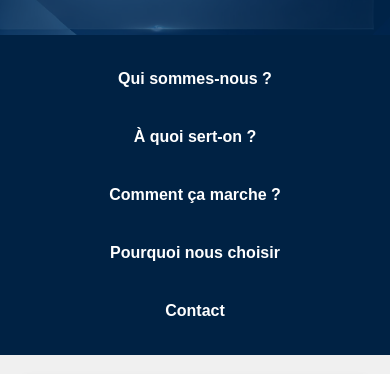
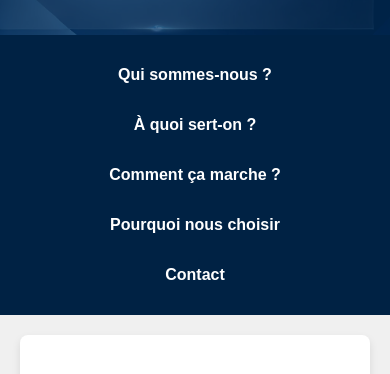
Before and after one commit to Note-Up/NoteUp, a plain HTML site: page index.html in a window 390 px wide. Shown: the part 151-525 px from the top of the page. Drawn offline with Linux system fonts and the light colour scheme.

Commit message:
Update index.html

```diff
--- a/index.html
+++ b/index.html
@@ -70,7 +70,7 @@
                 align-items: center; /* Centre les liens */
             }
             nav a {
-                margin: 10px 0; /* Ajuste les marges pour le mobile */
+                margin: 6px 0; /* Ajuste les marges pour le mobile */
                 width: 90%; /* Prend 90% de la largeur pour mieux s'adapter */
                 text-align: center; /* Centre le texte pour mobile */
             }
```
